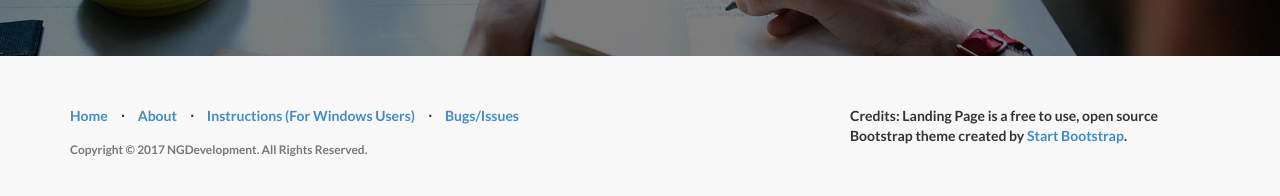
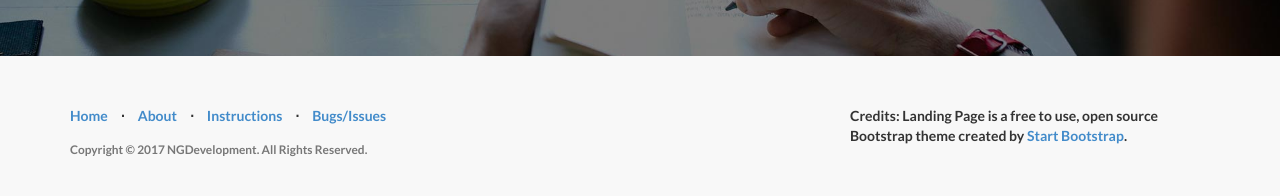
Before and after one commit to NG-Development/NGDevelopmentLP, a Jekyll site: the page built from index.html, in a window 1280 px wide and 900 px high, scrolled down 2131 px. Shown: the part 692-888 px from the top of the window. Built offline with Jekyll 4.4.1, drawn with Linux system fonts in a browser that asks for light colours; nearby versions of some CDN libraries; library files that are not in the unit come from our copies.

Commit message:
Update footer.html

```diff
--- a/_includes/footer.html
+++ b/_includes/footer.html
@@ -13,7 +13,7 @@
                     </li>
                     <li class="footer-menu-divider">&sdot;</li>
                     <li>
-                        <a href="#instructions">Instructions (For Windows Users)</a>
+                        <a href="#instructions">Instructions</a>
                     </li>
                     <li class="footer-menu-divider">&sdot;</li>
                     <li>
```
